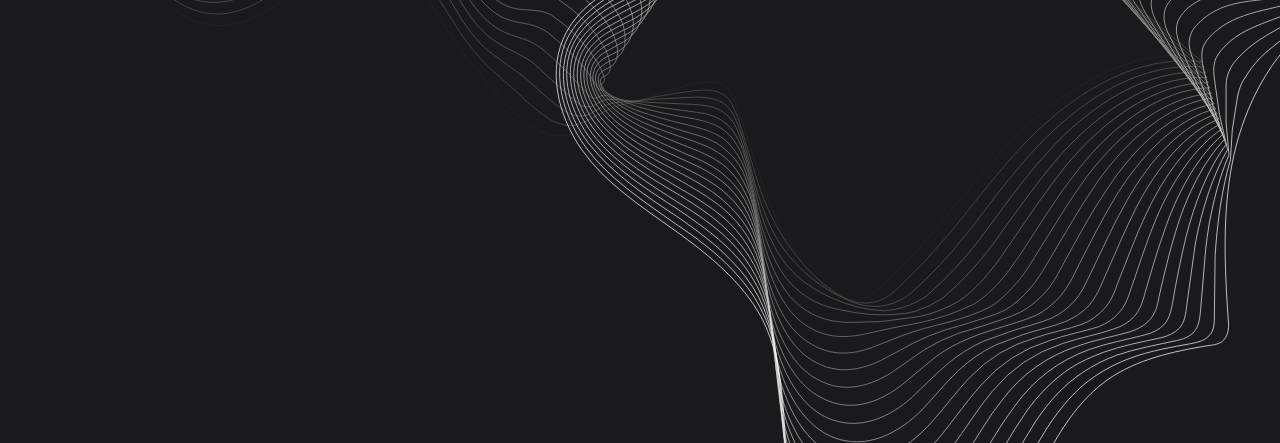
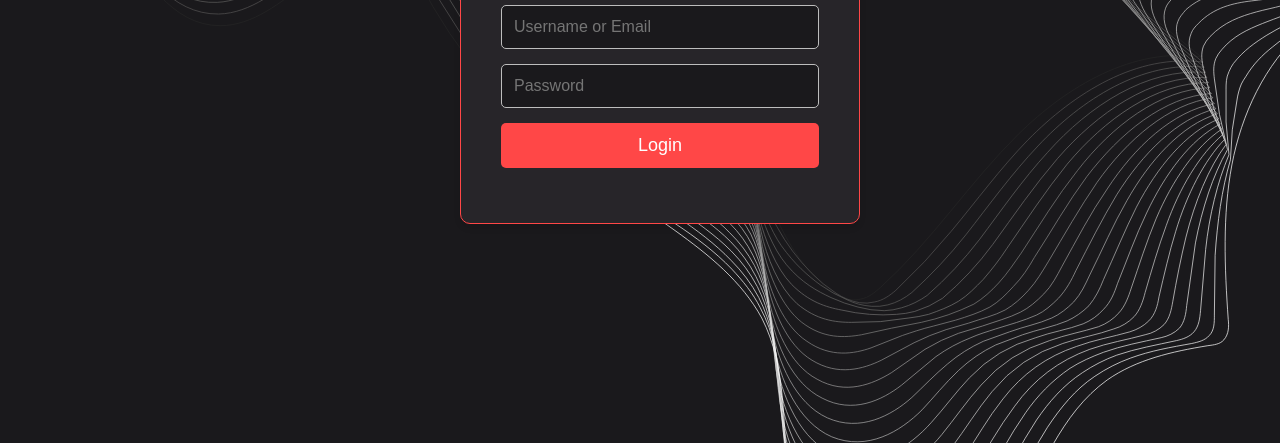
Before and after one commit to astaaa48/graphql, a plain HTML site: page index.html in a window 1280 px wide. Shown: the part 357-800 px from the top of the page. Drawn offline with Linux system fonts and the light colour scheme.

Commit message:
Update index.css

```diff
--- a/css/index.css
+++ b/css/index.css
@@ -32,7 +32,22 @@ body {
   width: 100%;
 
 }
+.login-container {
+  background-color: var(--blackBackgroundDiv);
+  padding: 40px;
+  border-radius: 10px;
+  width: 90%;
+  max-width: 400px;
+  box-shadow: 0 4px 6px rgba(0, 0, 0, 0.1);
+  text-align: center;
+  margin: 20px auto;
+  border: 1px solid var(--redBackground);
 
+  position: absolute;
+  top: 50%;
+  left: 50%;
+  transform: translate(-50%, -50%);
+}
 header {
   color: var(--whiteText);
   padding: 20px;
```
